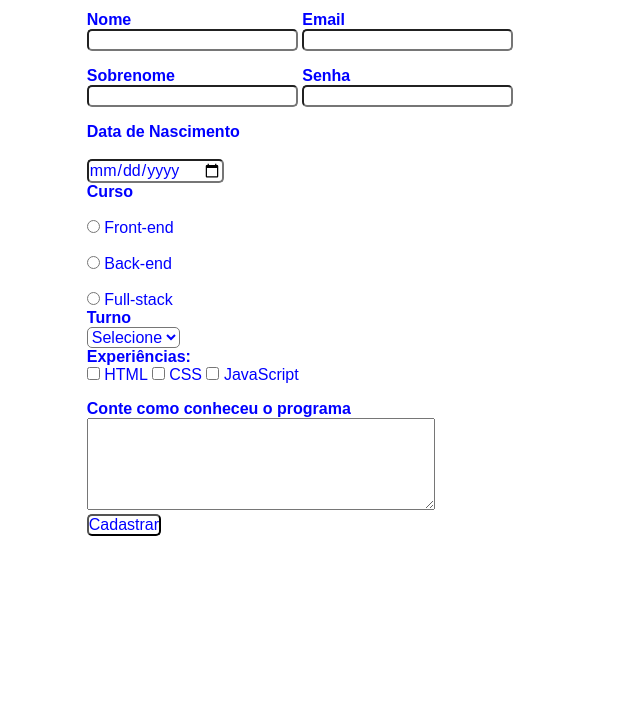
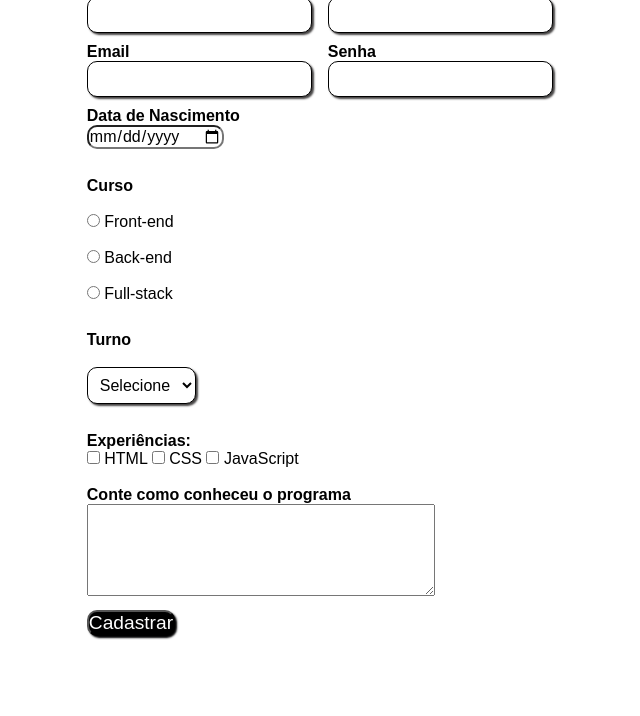
Before and after one commit to sarafirme/formulario-alunos, a plain HTML site: page index.html in a window 1280 px wide. Shown: the part 84-800 px from the top of the page, without its empty margins (374-1014 px from the left). Drawn offline with Linux system fonts and the light colour scheme.

Commit message:
atualizando na aula 07

```diff
--- a/index.html
+++ b/index.html
@@ -22,6 +22,7 @@
     <form>
 
         <fieldset class="grupo">
+
             <div class="campo">
                   <!-- Campo do nome com legenda "nome" e css de classe "campo" -->
 
@@ -44,7 +45,8 @@
          </fieldset>
 
          <!-- Email e senha -->
-         <fieldset class="campo">
+         <fieldset class="grupo">
+
             <div class="campo">
                 <label for="email"> <strong>Email</strong></label>
                 <input type="email" name="email" id="email" required>
@@ -60,9 +62,9 @@
             <!-- Data de Nascimento e curso -->
          <div class="campo">
             <div class="campo">
-                <label for="nasc"><strong>Data de Nascimento</strong></label> <br>
+                <label for="nasc"><strong>Data de Nascimento</strong></label>
                 <input type="date" name="nasc" id="nasc" required>
-            </div>
+            </div> <br>
             <label><strong>Curso</strong></label> <br>
             <label>
                 <input type="radio" name="curso" value="frond-end"> Front-end
@@ -74,10 +76,10 @@
                 <input type="radio" name="curso" value="full-stack"> Full-stack
             </label>
 
-         </div>
+         </div>  <br>
 
          <!-- Turno -->
-         <div>
+         <div class="campo">
             <label><strong>Turno</strong></label> <br>
             <select>
                 <option selected disabled>Selecione</option>
@@ -85,7 +87,8 @@
                 <option>Tarde</option>
                 <option>Noite</option>
             </select>
-         </div>
+         </div> <br>
+
 
         <fieldset class="grupo">
             <div id="check">
@@ -103,6 +106,7 @@
 
                 <label for="tecnologia1">JavaScript</label>
              </div>
+
         </fieldset>  <br>
                     <!-- Caixa de texto -->
 
@@ -115,7 +119,7 @@
 
 
             <!-- Botão -->
-        <button type="submit" onsubmit="">Cadastrar</button>
+        <button type="submit" onsubmit="" class="botao">Cadastrar</button>
     </form>
 
 </body>
--- a/style.css
+++ b/style.css
@@ -19,32 +19,73 @@ h1{
 .subtitulo{
     background-color: blueviolet;
 }*/
+
+#titulo{
+    font-family: sans-serif;
+    justify-content: center;
+    color: black;
+}
+
 fieldset{
     border: 0;
-    display: inline-block;
 }
 body{
     background-color: white;
     font-family: sans-serif;
     font-size: 1rem;
-    color: blue;
+    color: black;
     margin-left: 36%;
     margin-top: 2%;
     justify-content: center;
+
 }
 input, select, button{
     background-color: white;
     font-family: sans-serif;
     font-size: 1rem;
-    color: blue;
-    border-radius: 5px;
+    color: black;
+    border-radius: 10px;
 }
 .campo{
-    margin-top: 1rem;
+margin-bottom: 10px;
 }
 
 .campo label{
     margin-bottom: 1 rem;
-    color: blue;
+    color: black;
     display: block;
 }
+.grupo:before, .grupo:after{
+    display: table;
+}
+.grupo:after{
+    clear: both;
+}
+
+fieldset.grupo .campo{
+    float: left;
+    margin-right: 1rem;
+}
+.campo input:focus, .campo select:focus{
+    background-color: aqua;
+}
+.botao{
+    font-size: 1.2em ;
+    background: black;
+    margin-bottom: 1em;
+    color: white;
+    padding:0, 2em, 0, 6em;
+    box-shadow: 2px 2px 2px rgb(0,0,2);
+    text-shadow: 2px 2px 2px rgb(0,0,2);
+    cursor: pointer;
+}
+.botao:hover{
+    background: blue;
+    text-shadow: none;
+}
+.campo input[type="text"], .campo input[type=email], .campo select, .campo input[type="password"]{
+    padding: 0.5em;
+    border: 1px solid black;
+    box-shadow: 2px 2px 2px rgb(70, 68, 68);
+    display: block;
+}
```
